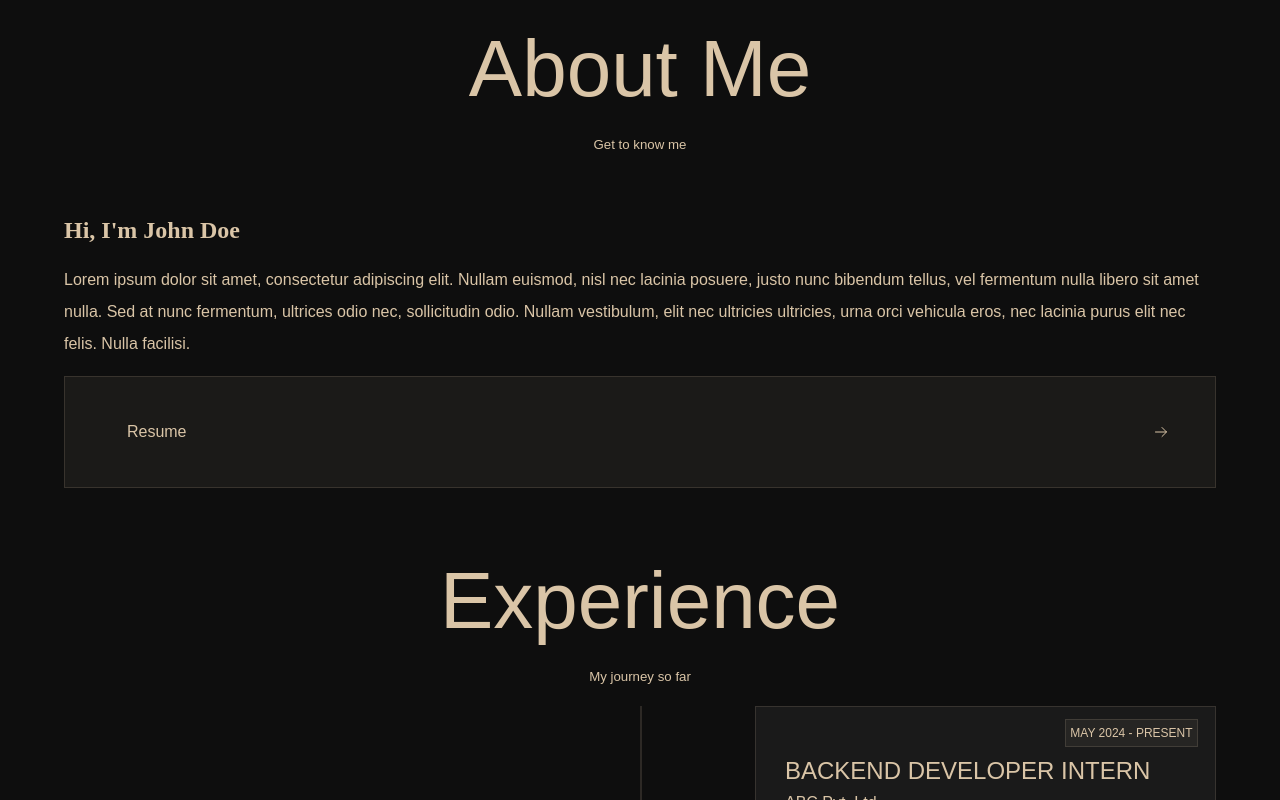
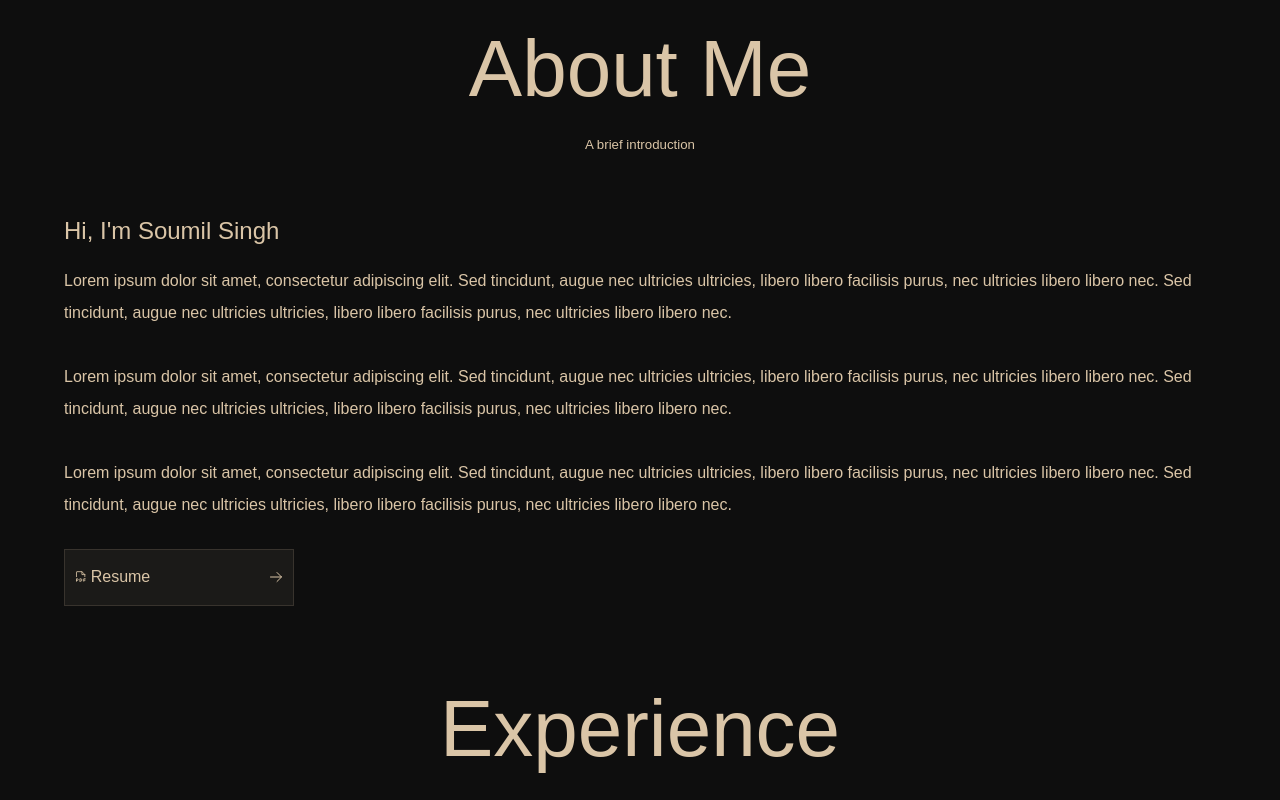
Before and after one commit to soumil4561/portfolio-website, a Next.js app: page / in a window 1280 px wide. Shown: the part 800-1600 px from the top of the page. Built offline with nearby package versions, Linux system fonts and the light colour scheme; a web font is replaced by a local one.

Commit message:
fixed resume button

```diff
--- a/src/app/about/about.tsx
+++ b/src/app/about/about.tsx
@@ -1,33 +1,46 @@
-'use client';
+"use client";
 import ArrowBtn from "../components/arrow-btn/arrow-btn";
+import { FilePdf } from "phosphor-react";
 export default function About() {
-
   const openResume = () => {
     // resume in pdf format in public folder
-    window.open('/Resume_Soumil Singh.pdf', '_blank');
-  }
+    window.open("/Resume_Soumil Singh.pdf", "_blank");
+  };
 
   return (
     <section id="about" data-target="about" className="about">
       <div className="about-container">
         <div className="about-heading">
           <h1>About Me</h1>
-          <h5>Get to know me</h5>
+          <h5>A brief introduction</h5>
         </div>
         <div className="about-content">
           <div className="about-text">
-            <h2>Hi, I'm John Doe</h2>
+            <h2>Hi, I'm Soumil Singh</h2>
             <p>
-              Lorem ipsum dolor sit amet, consectetur adipiscing elit. Nullam
-              euismod, nisl nec lacinia posuere, justo nunc bibendum tellus, vel
-              fermentum nulla libero sit amet nulla. Sed at nunc fermentum,
-              ultrices odio nec, sollicitudin odio. Nullam vestibulum, elit nec
-              ultricies ultricies, urna orci vehicula eros, nec lacinia purus
-              elit nec felis. Nulla facilisi.
+              Lorem ipsum dolor sit amet, consectetur adipiscing elit. Sed
+              tincidunt, augue nec ultricies ultricies, libero libero facilisis
+              purus, nec ultricies libero libero nec. Sed tincidunt, augue nec
+              ultricies ultricies, libero libero facilisis purus, nec ultricies
+              libero libero nec.
+              <br />
+              <br/>
+              Lorem ipsum dolor sit amet, consectetur adipiscing elit. Sed
+              tincidunt, augue nec ultricies ultricies, libero libero facilisis
+              purus, nec ultricies libero libero nec. Sed tincidunt, augue nec
+              ultricies ultricies, libero libero facilisis purus, nec ultricies
+              libero libero nec.
+              <br />
+              <br/>
+              Lorem ipsum dolor sit amet, consectetur adipiscing elit. Sed
+              tincidunt, augue nec ultricies ultricies, libero libero facilisis
+              purus, nec ultricies libero libero nec. Sed tincidunt, augue nec
+              ultricies ultricies, libero libero facilisis purus, nec ultricies
+              libero libero nec.
+              <br />
             </p>
-            <div className="about-buttons">
-              {/* <button className="resume-btn" onClick={openResume}>Resume</button> */}
-              <ArrowBtn name="Resume" onClick={openResume}/>
+            <div className="resume-btn">
+              <ArrowBtn name="Resume" onClick={openResume} icon={<FilePdf />} />
             </div>
           </div>
         </div>
--- a/src/app/components/arrow-btn/arrow-btn.css
+++ b/src/app/components/arrow-btn/arrow-btn.css
@@ -1,7 +1,7 @@
 .arrow-btn{
     height: max-content;
     width: 100%;
-    padding: 4%;
+    padding: 8% 4%;
     display: flex;
     flex-direction: row;
     justify-content: space-between;
--- a/src/app/styles.css
+++ b/src/app/styles.css
@@ -224,6 +224,12 @@ section {
   align-items: center;
 }
 
+.about-content h2{
+  font-family: Satoshi, sans-serif;
+  font-weight: 400;
+  font-size: 1.5rem;
+}
+
 .about-content p {
   font-family: Chillax, sans-serif;
   font-weight: 300;
@@ -233,7 +239,12 @@ section {
 }
 
 .resume-btn{
-
+  display: flex;
+  flex-direction: row;
+  justify-content: center;
+  align-items: center;
+  padding: 1% 0%;
+  width: 20%;
 }
 
 .experience {
```
